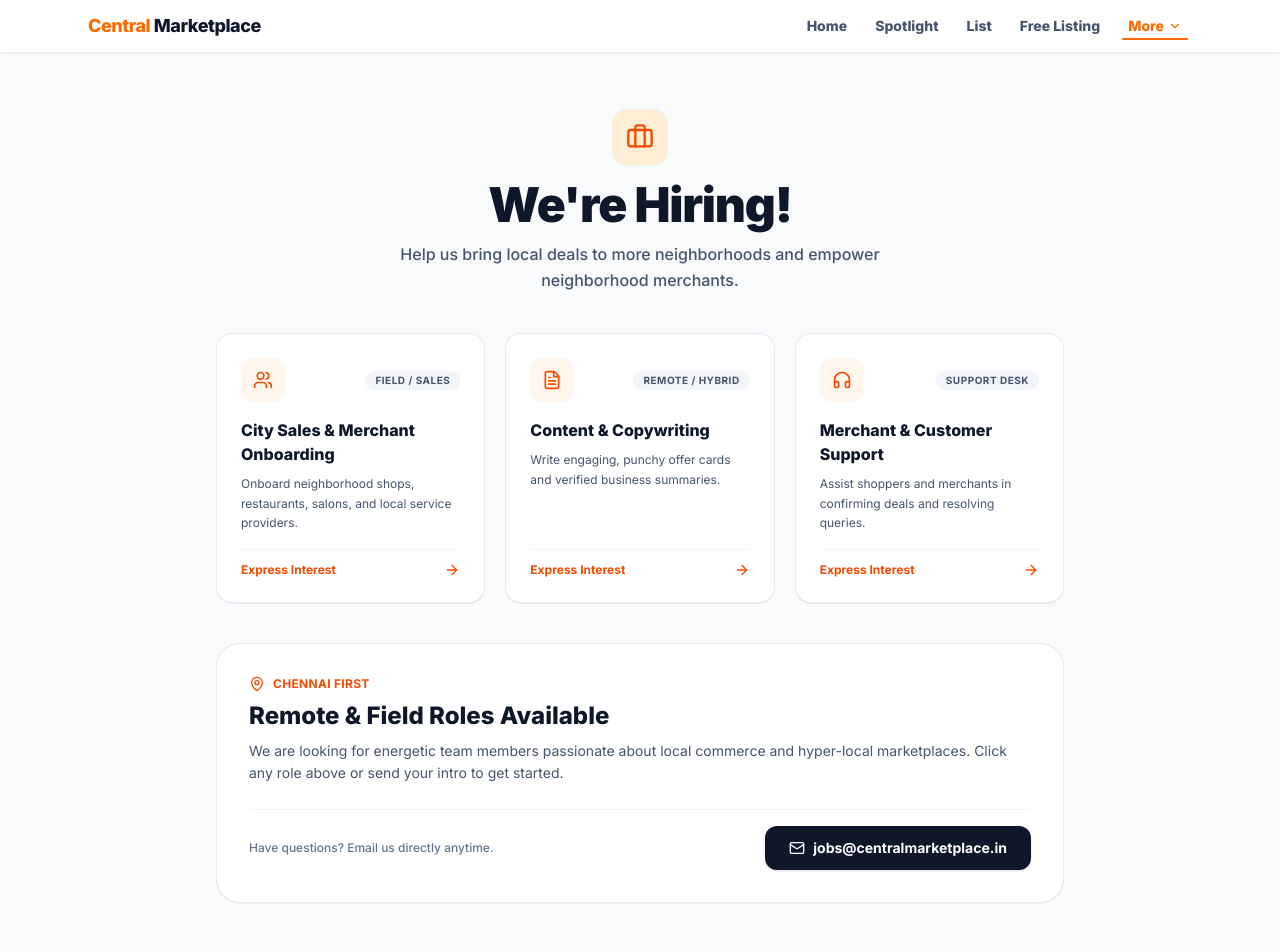
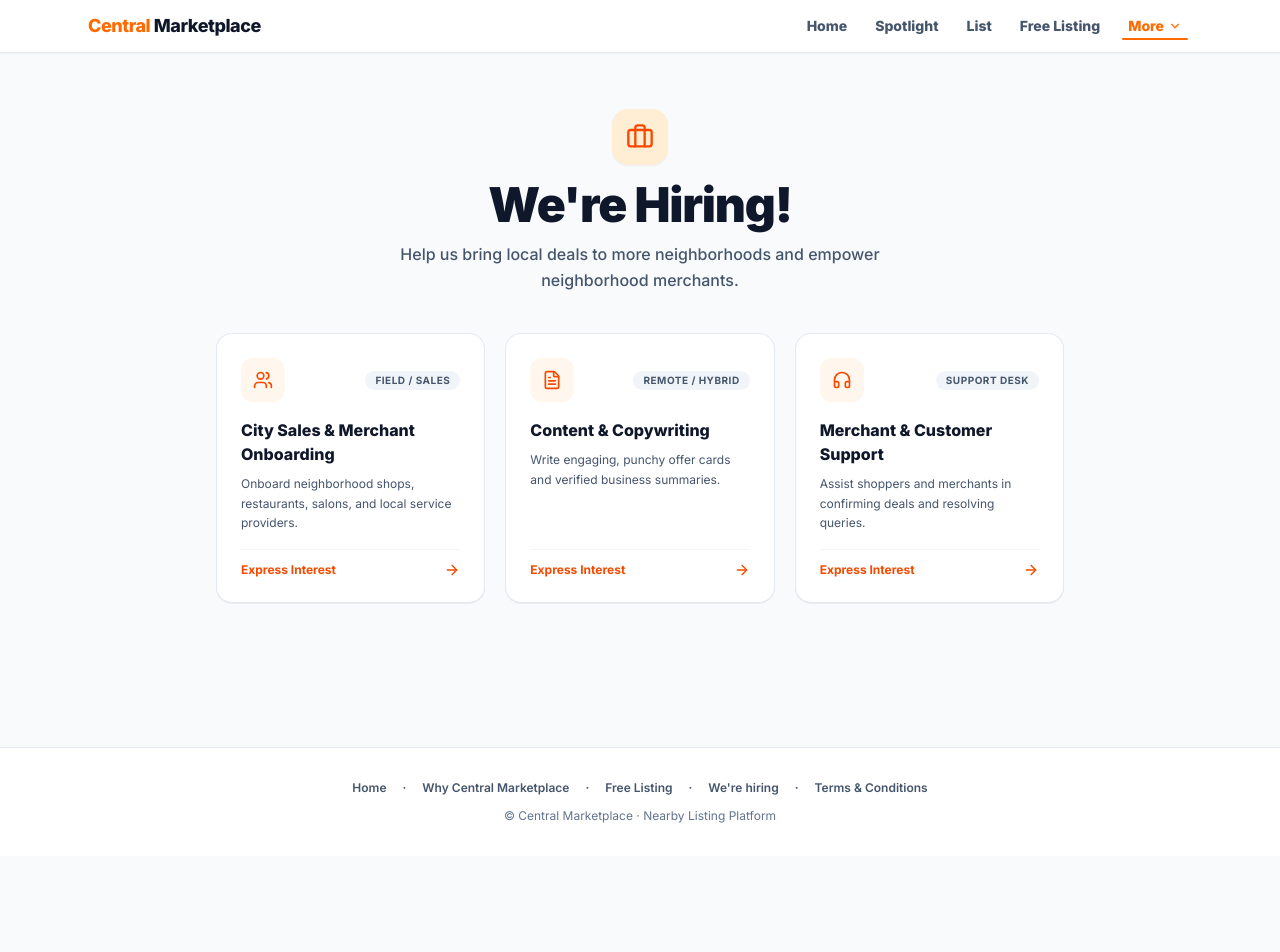
Before and after one commit to bala290498/central-marketplace-03, a Next.js app: page /we-are-hiring in a window 1280 px wide. Shown: the top 952 px of the page. After the commit the page ends 856 px from the top, so only its background shows below. Built offline with nearby package versions, Linux system fonts and the light colour scheme.

Commit message:
Remove bottom CTA container from We're Hiring page

```diff
--- a/src/components/WeAreHiringClient.tsx
+++ b/src/components/WeAreHiringClient.tsx
@@ -6,8 +6,6 @@
   Users,
   FileText,
   Headphones,
-  Mail,
-  MapPin,
   X,
   MessageSquare,
   CheckCircle2,
@@ -129,32 +127,7 @@
         })}
       </div>
 
-      {/* Location & Apply CTA Box */}
-      <div className="bg-white rounded-3xl p-6 sm:p-8 border border-slate-200/90 shadow-2xs mb-10 text-left">
-        <div className="flex items-center gap-2 text-xs font-bold text-orange-600 mb-2 uppercase tracking-wide">
-          <MapPin className="w-4 h-4" />
-          <span>Chennai First</span>
-        </div>
-        <h2 className="text-xl sm:text-2xl font-extrabold text-slate-900 mb-2">
-          Remote &amp; Field Roles Available
-        </h2>
-        <p className="text-xs sm:text-sm text-slate-600 mb-6 leading-relaxed">
-          We are looking for energetic team members passionate about local commerce and hyper-local marketplaces. Click any role above or send your intro to get started.
-        </p>
 
-        <div className="pt-4 border-t border-slate-100 flex flex-col sm:flex-row items-center justify-between gap-4">
-          <span className="text-xs font-medium text-slate-500">
-            Have questions? Email us directly anytime.
-          </span>
-          <a
-            href="mailto:jobs@centralmarketplace.in?subject=Application"
-            className="w-full sm:w-auto inline-flex items-center justify-center gap-2 px-6 py-3 rounded-xl bg-slate-900 hover:bg-slate-800 text-white font-bold text-xs sm:text-sm shadow-sm transition-all"
-          >
-            <Mail className="w-4 h-4" />
-            <span>jobs@centralmarketplace.in</span>
-          </a>
-        </div>
-      </div>
 
       {/* Express Interest Modal */}
       {selectedRole && (
```
